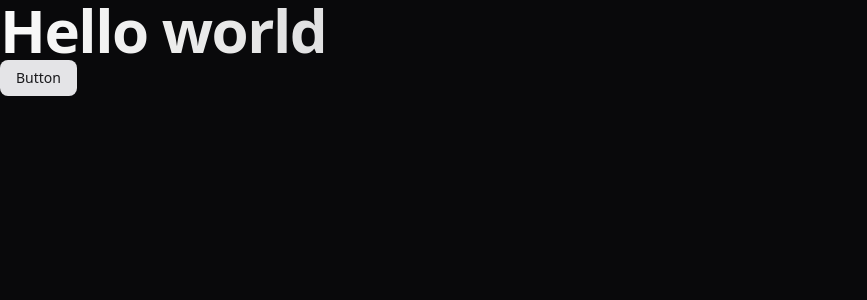
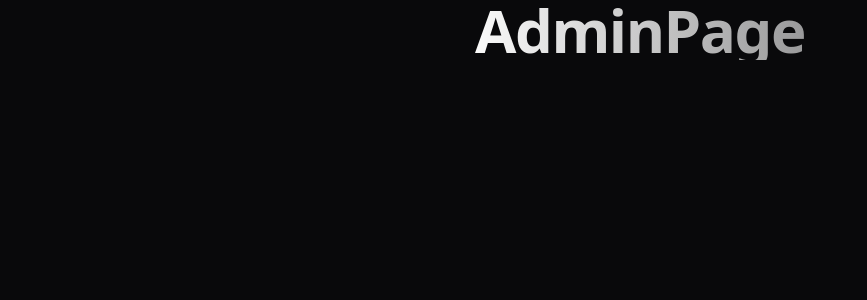
Before and after one commit to PatricioOsorio/course-react-desde-cero, a React (Vite) app in the folder 05-heroes-app/: page /admin in a window 1280 px wide. Shown: the top 300 px of the page, without its empty margins (0-867 px from the left). Built offline with nearby package versions, Linux system fonts and the light colour scheme.

Commit message:
feat: (Sección 13 - Single Page Application - SPA) Creación de rutas y pantallas

```diff
--- a/05-heroes-app/package.json
+++ b/05-heroes-app/package.json
@@ -17,6 +17,7 @@
     "radix-ui": "^1.4.3",
     "react": "^19.2.0",
     "react-dom": "^19.2.0",
+    "react-router": "^7.13.0",
     "tailwind-merge": "^3.4.0",
     "tailwindcss": "^4.1.18"
   },
--- a/05-heroes-app/src/App.tsx
+++ b/05-heroes-app/src/App.tsx
@@ -1,12 +1,10 @@
-import { Button } from './components/ui/button';
+import { RouterProvider } from 'react-router';
+import { appRouter } from './router/app.router';
 
-function App() {
+export const App = () => {
   return (
     <>
-      <h1>Hello world</h1>
-      <Button>Button</Button>
+      <RouterProvider router={appRouter} />
     </>
   );
-}
-
-export default App;
+};
--- /dev/null
+++ b/05-heroes-app/src/admin/pages/AdminPage.tsx
@@ -0,0 +1,7 @@
+export const AdminPage = () => {
+  return (
+    <article className="page">
+      <h1>AdminPage</h1>
+    </article>
+  );
+};
--- /dev/null
+++ b/05-heroes-app/src/heroes/home/HomePage.tsx
@@ -0,0 +1,7 @@
+export const HomePage = () => {
+  return (
+    <article className="page">
+      <h1>HomePage</h1>
+    </article>
+  );
+};
--- /dev/null
+++ b/05-heroes-app/src/heroes/pages/HeroPage.tsx
@@ -0,0 +1,7 @@
+export const HeroPage = () => {
+  return (
+    <article className="page">
+      <h1>HeroPage</h1>
+    </article>
+  );
+};
--- /dev/null
+++ b/05-heroes-app/src/heroes/search/SearchPage.tsx
@@ -0,0 +1,7 @@
+export const SearchPage = () => {
+  return (
+    <article className="page">
+      <h1>SearchPage</h1>
+    </article>
+  );
+};
--- a/05-heroes-app/src/main.tsx
+++ b/05-heroes-app/src/main.tsx
@@ -1,6 +1,6 @@
 import { StrictMode } from 'react';
 import { createRoot } from 'react-dom/client';
-import App from './App.tsx';
+import { App } from './App';
 import './styles/app.css';
 
 createRoot(document.getElementById('root')!).render(
--- /dev/null
+++ b/05-heroes-app/src/router/app.router.tsx
@@ -0,0 +1,35 @@
+import { AdminPage } from '@/admin/pages/AdminPage';
+import { HomePage } from '@/heroes/home/HomePage';
+import { HeroPage } from '@/heroes/pages/HeroPage';
+import { SearchPage } from '@/heroes/search/SearchPage';
+import { createBrowserRouter, Navigate } from 'react-router';
+
+export const appRouter = createBrowserRouter(
+  [
+    {
+      path: '/',
+      element: <HomePage />,
+    },
+    {
+      path: '/heroes/1',
+      element: <HeroPage />,
+    },
+    {
+      path: '/search',
+      element: <SearchPage />,
+    },
+    {
+      path: '/admin',
+      element: <AdminPage />,
+    },
+    {
+      path: '*',
+      element: <Navigate to="/" />,
+    },
+  ],
+  {
+    future: {
+      v7_startTransition: true,
+    },
+  }
+);
```
Also changed, not shown: 1 other file (tests, documents, lock files or other folders).
